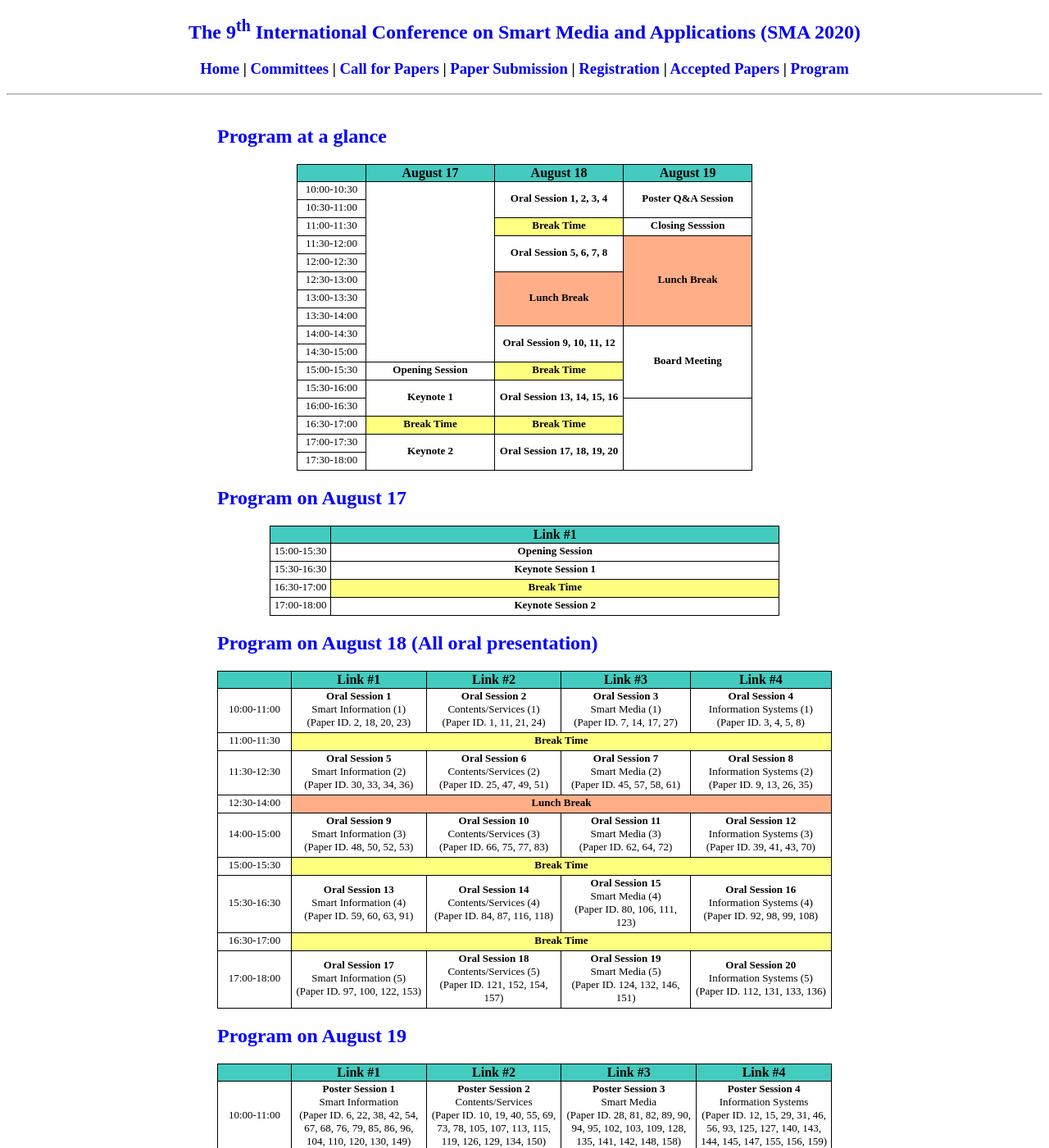
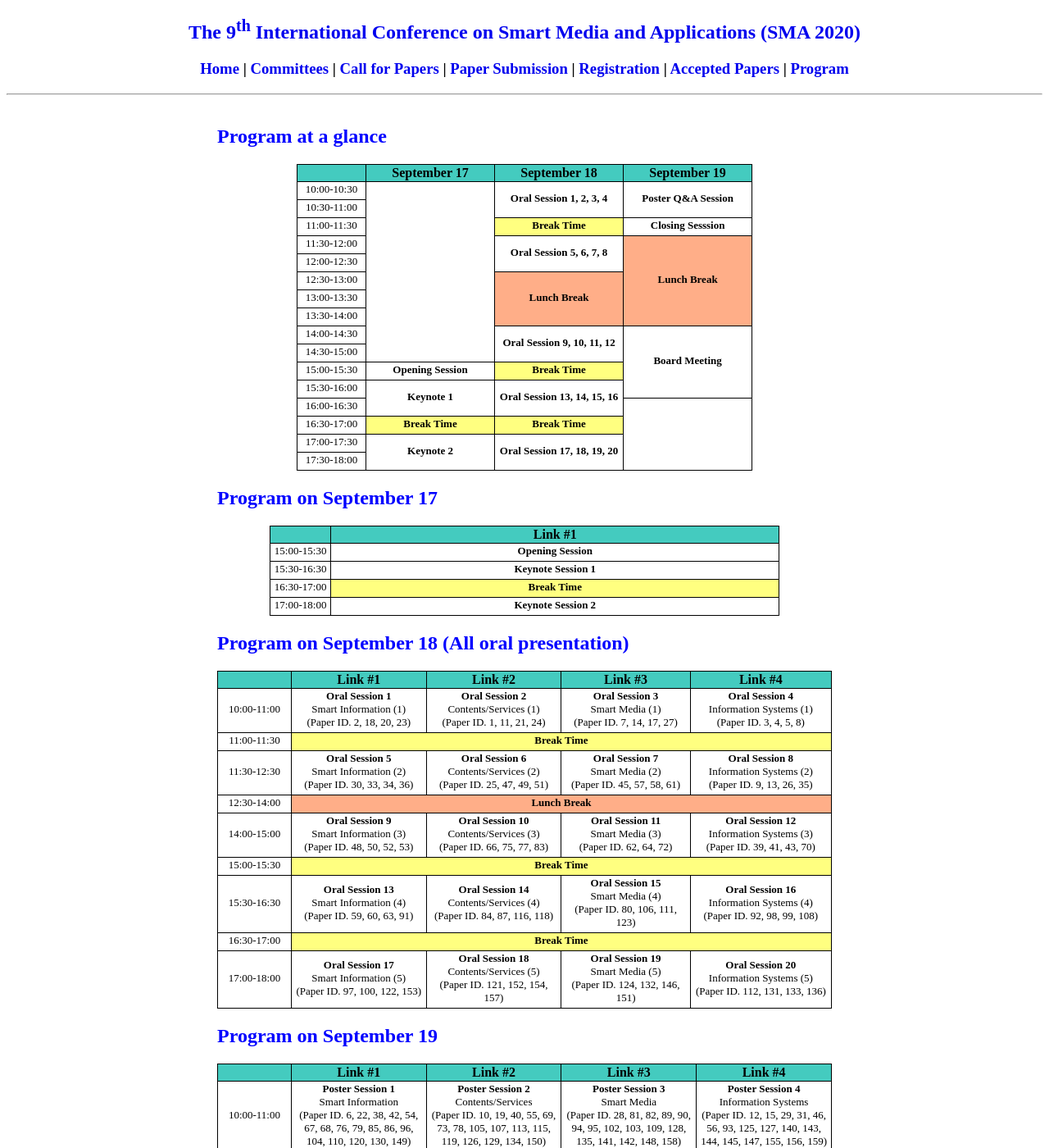
Before and after one commit to icea-conf/sma-2020.github.io, a Jekyll site: the page built from program/index.html, in a window 1280 px wide and 1400 px high. Shown: the whole window at 82% size. Built offline with Jekyll 4.4.1, drawn with Linux system fonts in a browser that asks for light colours.

Commit message:
Update index.html

```diff
--- a/program/index.html
+++ b/program/index.html
@@ -13,13 +13,13 @@ title: SMA 2020
                               <td class="theader" width="15%">
                               </td>
                               <td class="theader" width="28%">
-                                   <b>August 17</b>
+                                   <b>September 17</b>
                               </td>
                               <td class="theader" width="28%">
-                                   <b>August 18</b>
+                                   <b>September 18</b>
                               </td>
                               <td class="theader" width="28%">
-                                   <b>August 19</b>
+                                   <b>September 19</b>
                               </td>
                          </tr>
                          <tr>
@@ -161,7 +161,7 @@ title: SMA 2020
           </div>
 
           <div>
-               <h2 style="color:#0000FF">Program on August 17</h2>
+               <h2 style="color:#0000FF">Program on September 17</h2>
                <center>
                <table class="tlayout2" cellspacing="0">
                     <tbody style="text-align: center">
@@ -210,7 +210,7 @@ title: SMA 2020
           </div>
 
           <div>
-               <h2 style="color:#0000FF">Program on August 18 (All oral presentation)</h2>
+               <h2 style="color:#0000FF">Program on September 18 (All oral presentation)</h2>
                <center>
                <table class="tlayout2" cellspacing="0">
                     <tbody style="text-align: center">
@@ -394,7 +394,7 @@ title: SMA 2020
 
 
           <div>
-               <h2 style="color:#0000FF">Program on August 19</h2>
+               <h2 style="color:#0000FF">Program on September 19</h2>
                <center>
                <table class="tlayout2" cellspacing="0">
                     <tbody style="text-align: center">
```
